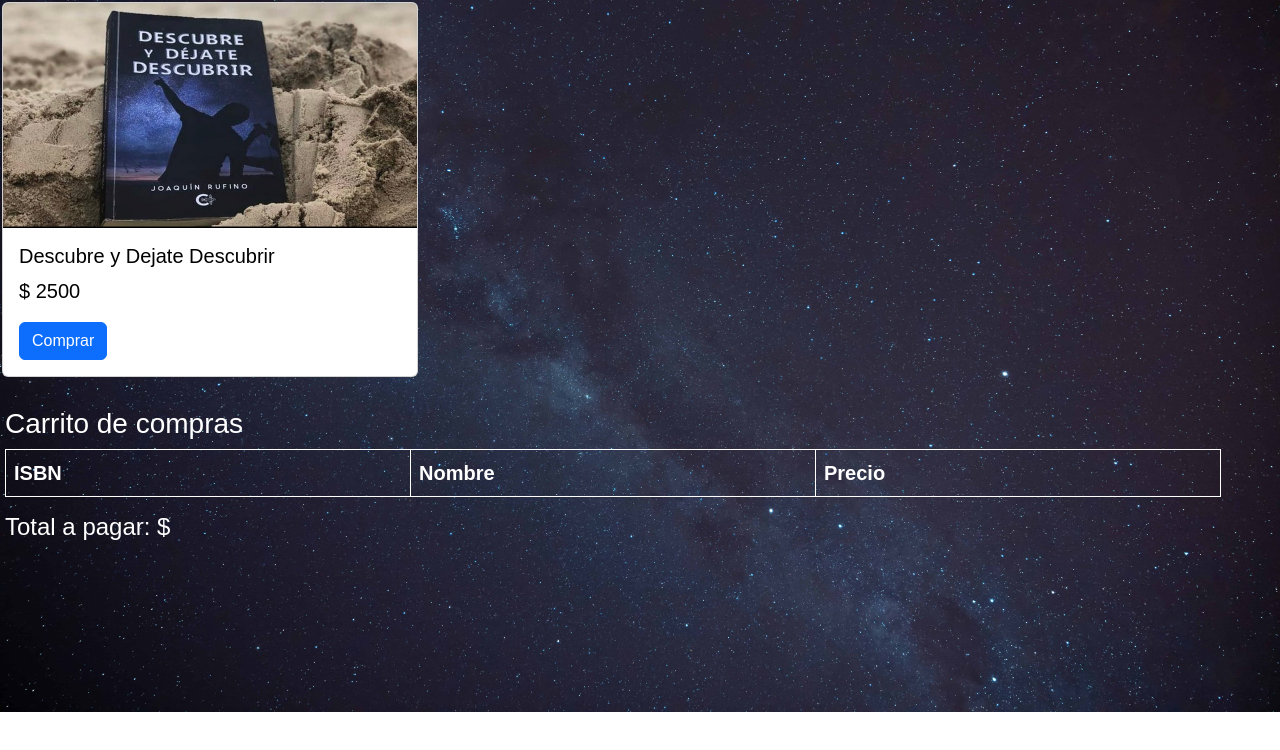
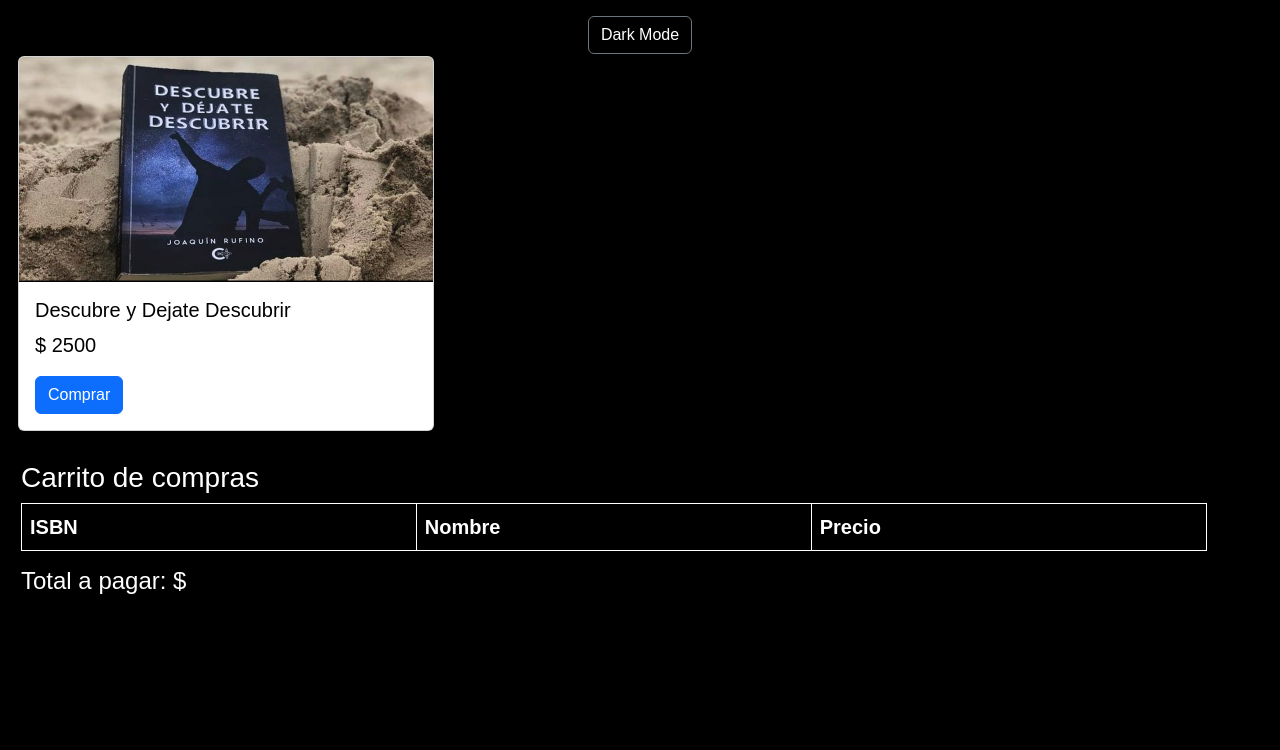
Before and after one commit to JoaquinRufino/joaquin-rufino.com, a plain HTML site: page pages/comprar.html in a window 1280 px wide. Drawn offline with nearby package versions, Linux system fonts and the light colour scheme; a web font is replaced by a local one.

Commit message:
"New page"

```diff
--- a/pages/comprar.html
+++ b/pages/comprar.html
@@ -11,8 +11,11 @@
     <link rel="stylesheet" href="../css/estilos.css">
     <title>JoaquinRufino |Libros para comprar</title>
 </head>
-<body>
-    <main>
+<body id="cuerpo" class="pt-0 mt-0 mb-0 m-0 p-0 dark">
+        <div id="principal" class=" p-3 dark">
+            <article class="button">
+                <a id="mode" class="btn  btn-outline-secondary" href="#">Dark Mode</a>
+            </article>
 
             <div id="tarjetas">
                 <!--tarjeta-->
@@ -37,8 +40,7 @@
             </div>
 
 
-    </main>
-
+        </div>
     <script src="https://cdn.jsdelivr.net/npm/bootstrap@5.2.0/dist/js/bootstrap.bundle.min.js" integrity="sha384-A3rJD856KowSb7dwlZdYEkO39Gagi7vIsF0jrRAoQmDKKtQBHUuLZ9AsSv4jD4Xa" crossorigin="anonymous"></script>
     <script src="../productos.js"></script>
     <script src="../codigo.js"></script>
```
Lines whose indentation alone changed are shown as unchanged.
